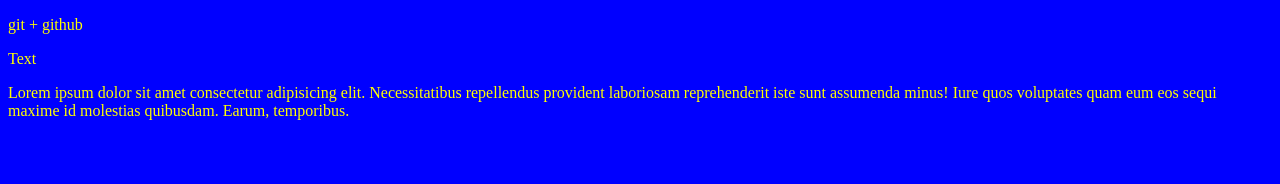
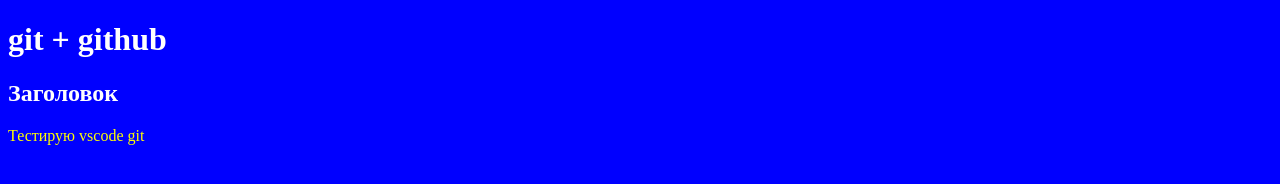
Before and after one commit to MaxOnn10/gittest, a plain HTML site: page index.html in a window 1280 px wide. Drawn offline with Linux system fonts and the light colour scheme.

Commit message:
test vscode +git

```diff
--- a/css/main.css
+++ b/css/main.css
@@ -1,5 +1,8 @@
 body{
     background-color: blue;
+}
+h1,h2{
+    color: white;
 }
 p{
     color: yellow;
--- a/index.html
+++ b/index.html
@@ -8,8 +8,8 @@
     <title>git</title>
 </head>
 <body>
-    <p>git + github</p>
-    <p>Text</p>
-    <p>Lorem ipsum dolor sit amet consectetur adipisicing elit. Necessitatibus repellendus provident laboriosam reprehenderit iste sunt assumenda minus! Iure quos voluptates quam eum eos sequi maxime id molestias quibusdam. Earum, temporibus.</p>
+    <h1>git + github</h1>
+    <h2>Заголовок</h2>
+    <p>Тестирую vscode git</p>
 </body>
 </html>
```
